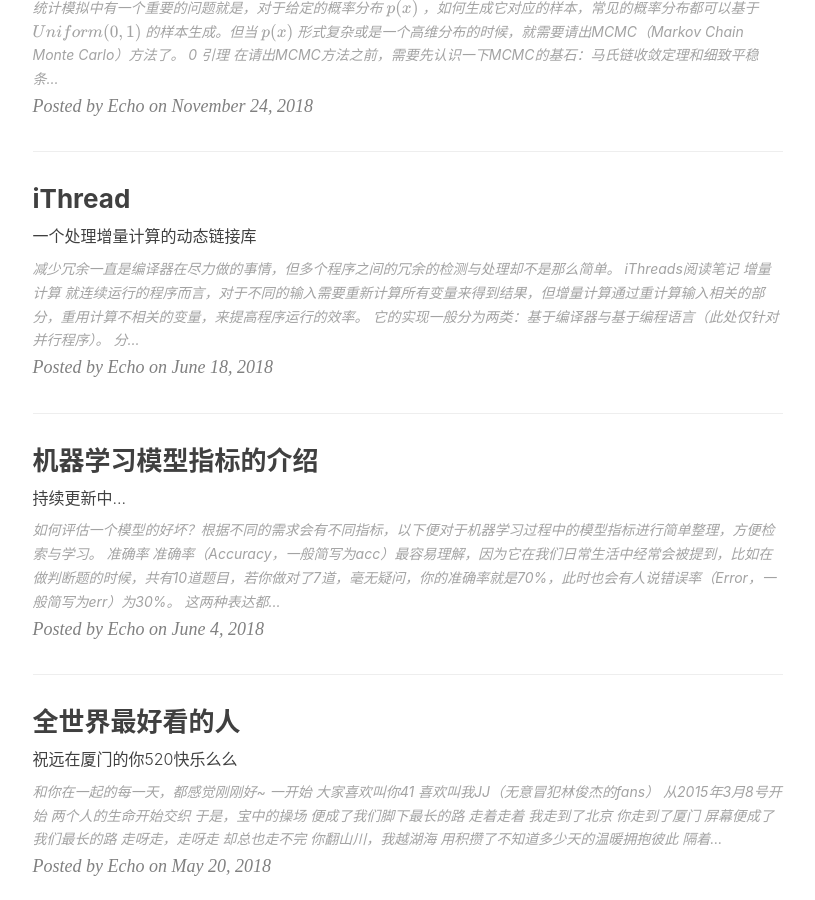
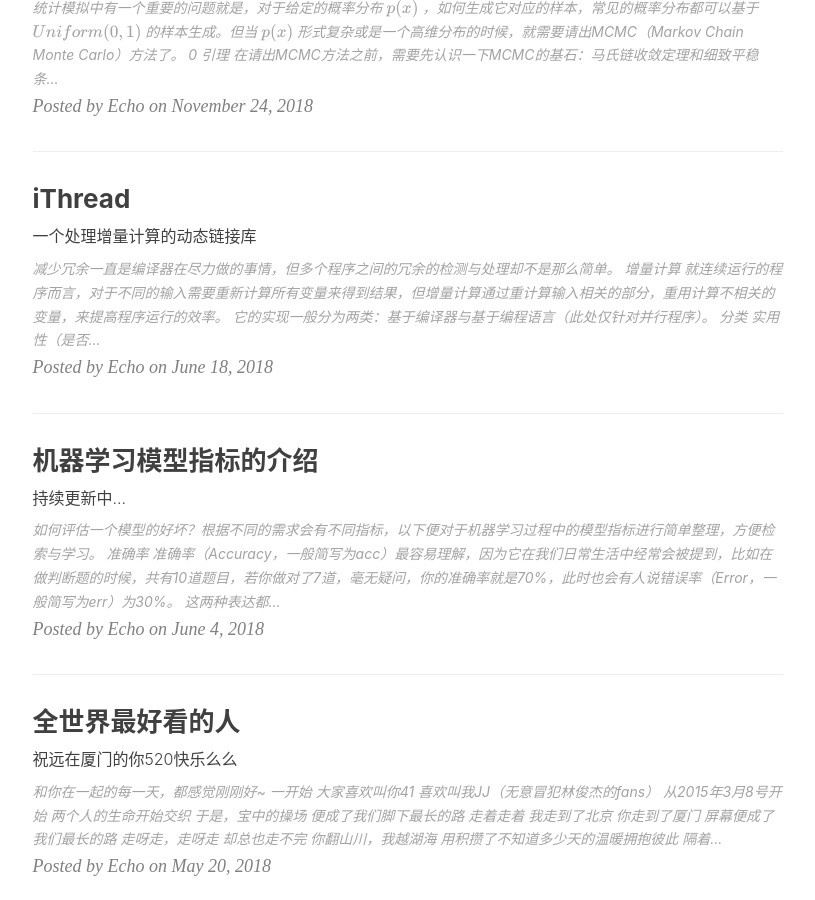
Before and after one commit to Echo-Ji/Echo-Ji.github.io, a Jekyll site: the page built from index.html, in a window 1280 px wide and 900 px high, scrolled down 1490 px. Shown: the whole window, without its empty margins (135-950 px from the left). Built offline with Jekyll 4.4.1, drawn with Linux system fonts in a browser that asks for light colours; nearby versions of some CDN libraries; formulas are drawn with MathJax 3; the list of posts is cut into pages by our own code; comment, search, counter and statistics services are not loaded.

Commit message:
polish some blogs

```diff
--- a/_posts/2018-06-18-iThreads.md
+++ b/_posts/2018-06-18-iThreads.md
@@ -13,8 +13,6 @@ tags:
 ---
 
 >减少冗余一直是编译器在尽力做的事情，但多个程序之间的冗余的检测与处理却不是那么简单。
-
-# iThreads阅读笔记
 
 ## 增量计算
 
```
Also changed, not shown: _posts/2018-12-09-反向代理渗透内网.md (+1 -1 lines), _posts/2019-07-06-Win10下Kinect v2连接Processing.md (+13 -7 lines).
